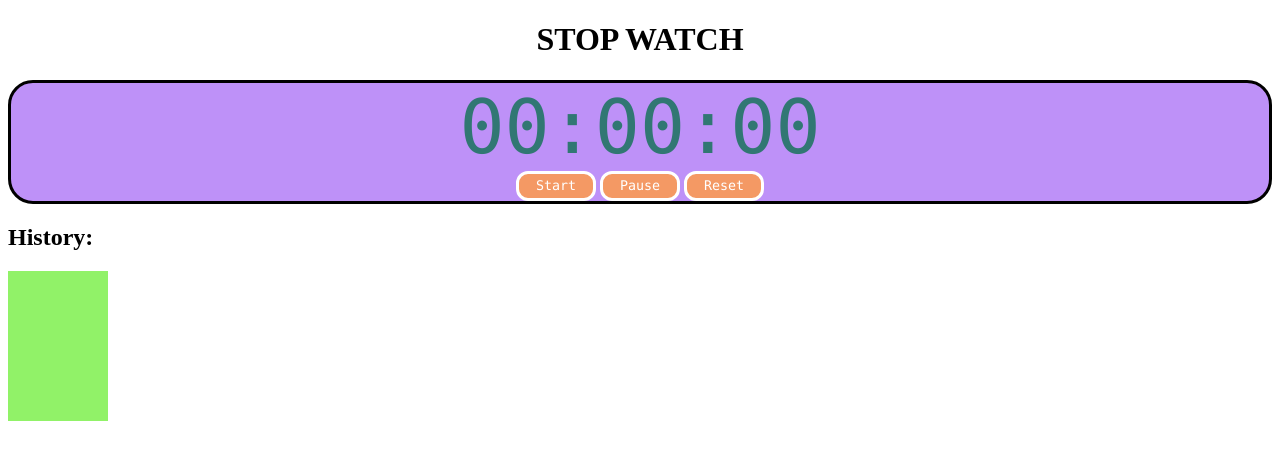
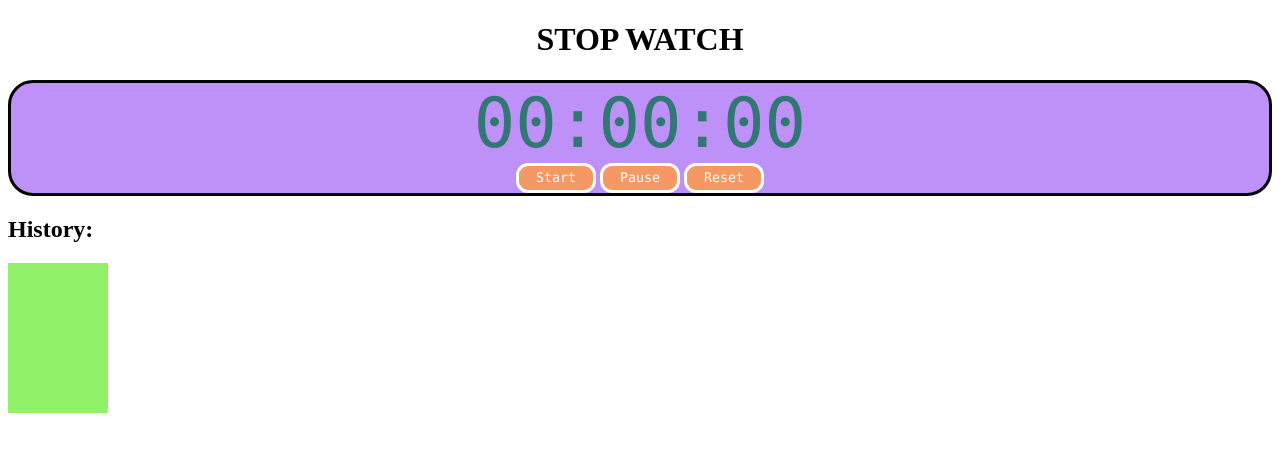
Before and after one commit to pkrishnavamsi0709/StopWatch, a plain HTML site: page index.html in a window 1280 px wide. Drawn offline with Linux system fonts and the light colour scheme.

Commit message:
changed display

```diff
--- a/index.css
+++ b/index.css
@@ -10,7 +10,7 @@
 }
 
 #timedisplay{
-   font-size: 75px;
+   font-size: 69px;
    color:#317773;
    font-family: consolas,monospace;
 }
```
